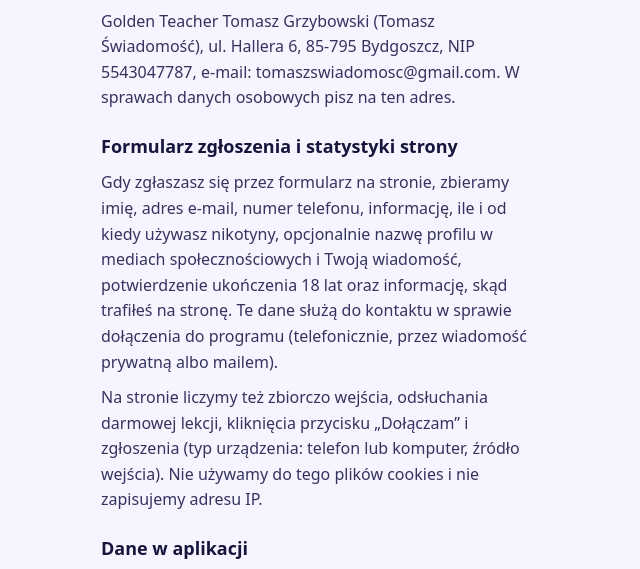
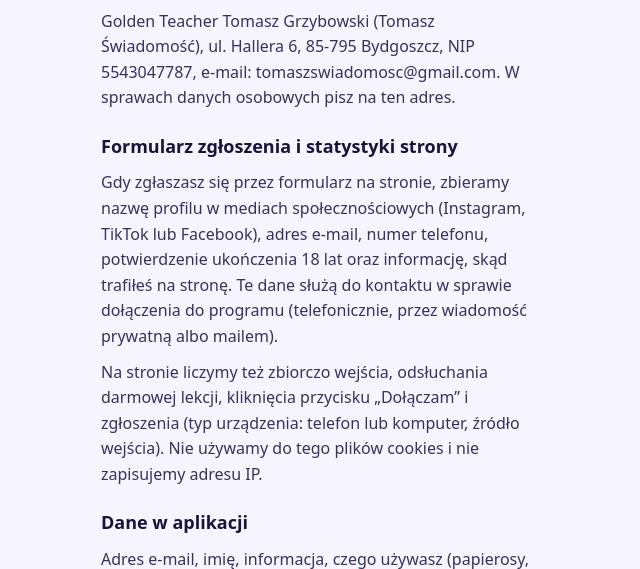
Before and after one commit to tomaszswiadomosc/wolne-pluco-APLIKACJA, a plain HTML site: page prywatnosc.html in a window 1280 px wide. Shown: the part 183-752 px from the top of the page, without its empty margins (319-959 px from the left). Drawn offline with Linux system fonts and the light colour scheme.

Commit message:
Add files via upload

```diff
--- a/prywatnosc.html
+++ b/prywatnosc.html
@@ -10,7 +10,7 @@
 <p>Golden Teacher Tomasz Grzybowski (Tomasz Świadomość), ul. Hallera 6, 85-795 Bydgoszcz, NIP 5543047787, e-mail: tomaszswiadomosc@gmail.com. W sprawach danych osobowych pisz na ten adres.</p>
 
 <h2>Formularz zgłoszenia i statystyki strony</h2>
-<p>Gdy zgłaszasz się przez formularz na stronie, zbieramy imię, adres e-mail, numer telefonu, informację, ile i od kiedy używasz nikotyny, opcjonalnie nazwę profilu w mediach społecznościowych i Twoją wiadomość, potwierdzenie ukończenia 18 lat oraz informację, skąd trafiłeś na stronę. Te dane służą do kontaktu w sprawie dołączenia do programu (telefonicznie, przez wiadomość prywatną albo mailem).</p>
+<p>Gdy zgłaszasz się przez formularz na stronie, zbieramy nazwę profilu w mediach społecznościowych (Instagram, TikTok lub Facebook), adres e-mail, numer telefonu, potwierdzenie ukończenia 18 lat oraz informację, skąd trafiłeś na stronę. Te dane służą do kontaktu w sprawie dołączenia do programu (telefonicznie, przez wiadomość prywatną albo mailem).</p>
 <p>Na stronie liczymy też zbiorczo wejścia, odsłuchania darmowej lekcji, kliknięcia przycisku „Dołączam” i zgłoszenia (typ urządzenia: telefon lub komputer, źródło wejścia). Nie używamy do tego plików cookies i nie zapisujemy adresu IP.</p>
 
 <h2>Dane w aplikacji</h2>
```
